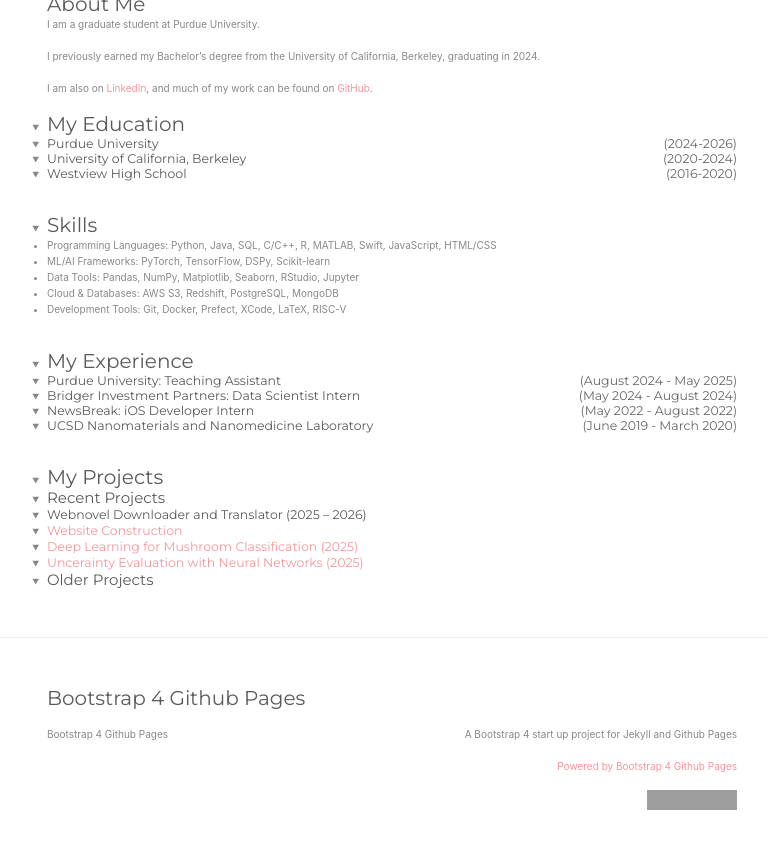
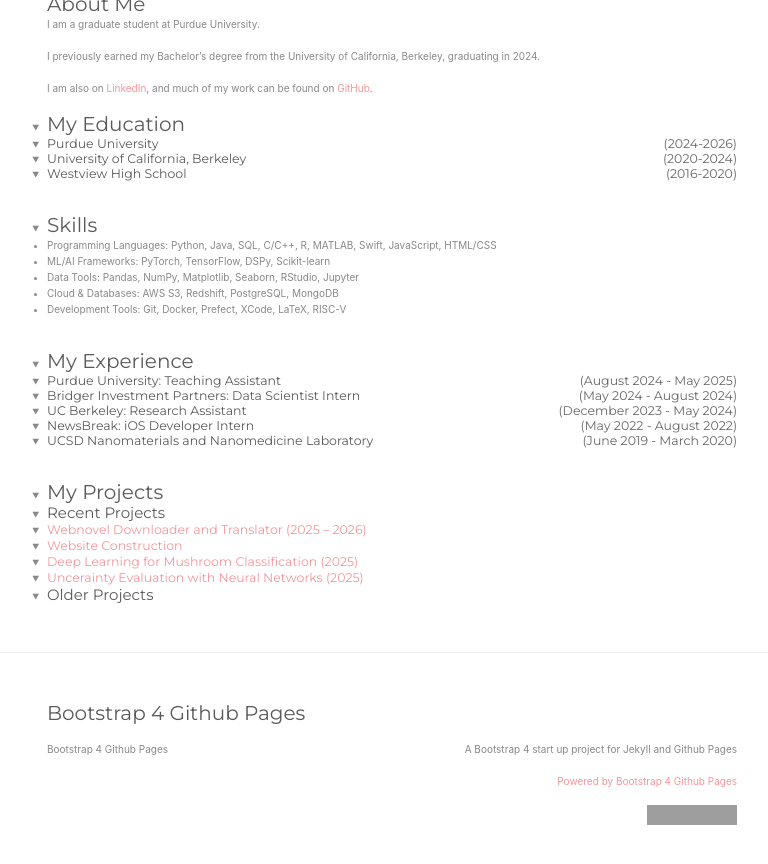
Before and after one commit to DerrickhSun/DerrickhSun.github.io, a Jekyll site: the page built from index.md, in a window 1280 px wide, cut to the strip 393-1282 px from the top of the page. Shown: the top 864 px of the strip, without its empty margins (248-1016 px from the left). Built offline with Jekyll 4.4.1, drawn with Linux system fonts in a browser that asks for light colours; grey boxes are pictures that could not be loaded.

Commit message:
added research assistant experience

```diff
--- a/index.md
+++ b/index.md
@@ -226,6 +226,14 @@ I am also on <a href="https://www.linkedin.com/in/derrick-sun-052130228/">Linked
 
   <details>
     <summary>
+      <h4><span class="job-title">UC Berkeley: Research Assistant</span><span class="job-date">(December 2023 - May 2024)</span></h4>
+    </summary>
+    <div style="text-align: justify">
+    I conducted experimental analysis of transformer architectures (GPT-2, Mamba, and LLaMA) on in-context learning tasks. I implemented experiments and evaluated performance trade-offs across model architectures.</div>
+  </details>
+
+  <details>
+    <summary>
       <h4><span class="job-title">NewsBreak: iOS Developer Intern</span><span class="job-date">(May 2022 - August 2022)</span></h4>
     </summary>
     <div style="text-align: justify">
@@ -252,7 +260,7 @@ I am also on <a href="https://www.linkedin.com/in/derrick-sun-052130228/">Linked
 
   <details>
     <summary>
-      <h4>Webnovel Downloader and Translator (2025 – 2026)</h4>
+      <h4><a href="https://github.com/DerrickhSun/Webnovel-Downloader-and-Translator">Webnovel Downloader and Translator (2025 – 2026)</a></h4>
     </summary>
     <div style="text-align: justify">
     I built a personal project that downloads online content and calls the OpenAI API to translate it. It uses Selenium to display a menu and automatically navigate the web. It accepts user input and uses that input to navigate to the target URL, before processing the HTML and downloading the content.</div>
```
